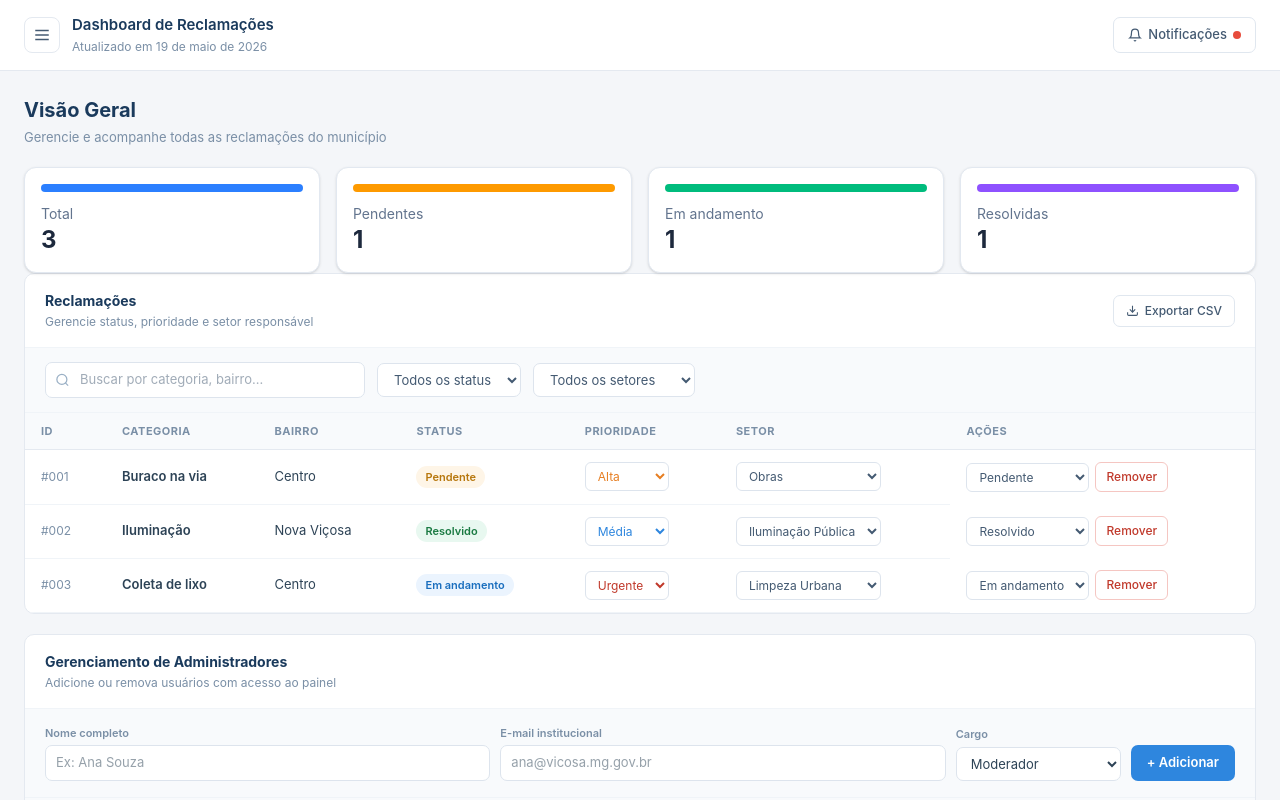
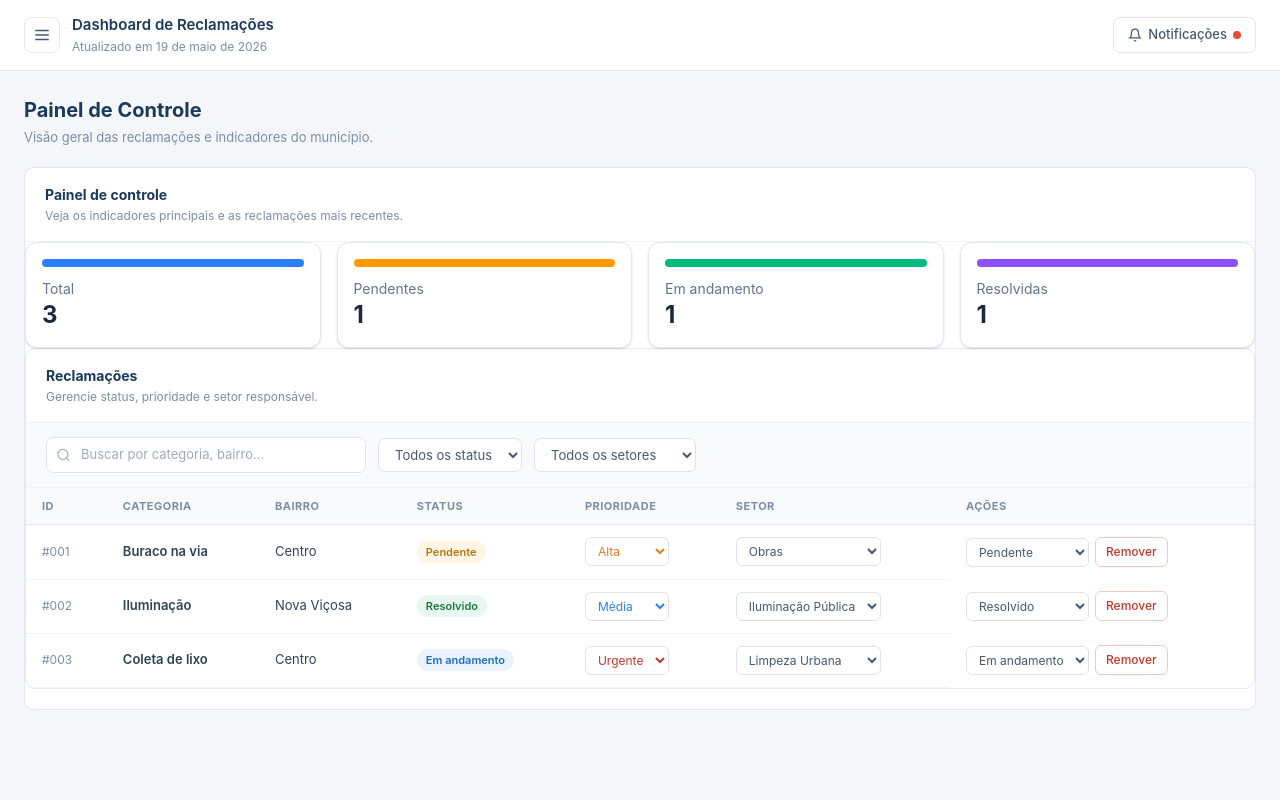
Before and after one commit to joaovitorgomes14/Porta-Voz, a React (Vite) app in the folder front-end/: page / in a window 1280 px wide. Shown: the top 800 px of the page. Built offline with nearby package versions, Linux system fonts and the light colour scheme.

Commit message:
feat: Adding functionality to the sidebar menu

```diff
--- a/front-end/src/pages/dashboard/dashboard.jsx
+++ b/front-end/src/pages/dashboard/dashboard.jsx
@@ -1,4 +1,5 @@
 import { useState } from "react";
+import { useLocation, useNavigate } from "react-router-dom";
 
 import Header from "../../components/Header/Header";
 import Sidebar from "../../components/Sidebar/Sidebar";
@@ -29,12 +30,241 @@ const SECTION_HEADER = {
   justifyContent: "space-between",
 };
 
+const SAMPLE_SECTORS = [
+  { nome: "Obras", descricao: "Fiscalização de vias e manutenção urbana", demandas: 14 },
+  { nome: "Limpeza Urbana", descricao: "Coleta de resíduos e varrição de vias", demandas: 9 },
+  { nome: "Iluminação Pública", descricao: "Reparo de postes e lâmpadas", demandas: 6 },
+];
+
+const SETTINGS_OPTIONS = [
+  { label: "Notificações por e-mail", value: true },
+  { label: "Relatórios semanais", value: false },
+  { label: "Modo escuro", value: false },
+];
+
 export default function Dashboard() {
   const [menuOpen, setMenuOpen]       = useState(false);
   const [complaints, setComplaints]   = useState(INITIAL_COMPLAINTS);
   const [search, setSearch]           = useState("");
   const [statusFilter, setStatusFilter] = useState("");
   const [setorFilter, setSetorFilter]   = useState("");
+  const location = useLocation();
+  const navigate = useNavigate();
+
+  const pathToPage = {
+    "/": "dashboard",
+    "/complaints": "complaints",
+    "/setores": "setores",
+    "/admins": "admins",
+    "/reports": "reports",
+    "/settings": "settings",
+  };
+
+  const pageToPath = {
+    dashboard: "/",
+    complaints: "/complaints",
+    setores: "/setores",
+    admins: "/admins",
+    reports: "/reports",
+    settings: "/settings",
+  };
+
+  const activePage = pathToPage[location.pathname] || "dashboard";
+  const handleNavigate = (page) => {
+    navigate(pageToPath[page] || "/");
+    setMenuOpen(false);
+  };
+
+  const PAGE_TITLES = {
+    dashboard: "Painel de Controle",
+    complaints: "Reclamações",
+    setores: "Setores",
+    admins: "Administradores",
+    reports: "Relatórios",
+    settings: "Configurações",
+  };
+
+  const PAGE_DESCRIPTIONS = {
+    dashboard: "Visão geral das reclamações e indicadores do município.",
+    complaints: "Lista de todas as demandas registradas para acompanhamento detalhado.",
+    setores: "Status e atividades dos setores de atendimento da cidade.",
+    admins: "Gerencie usuários com acesso ao painel administrativo.",
+    reports: "Relatórios e métricas que ajudam a priorizar intervenções.",
+    settings: "Opções do sistema e preferências de exibição.",
+  };
+
+  const renderPageContent = () => {
+    if (activePage === "complaints") {
+      return (
+        <div style={SECTION_CARD}>
+          <div style={SECTION_HEADER}>
+            <div>
+              <h2 style={{ fontSize: 14, fontWeight: 700, color: "#1A3A5C" }}>Reclamações recentes</h2>
+              <p style={{ fontSize: 12, color: "#7A8FA6", marginTop: 2 }}>
+                Acompanhe todas as pendências de cada bairro e setor.
+              </p>
+            </div>
+          </div>
+
+          <FilterBar
+            search={search}
+            setSearch={setSearch}
+            statusFilter={statusFilter}
+            setStatusFilter={setStatusFilter}
+            setorFilter={setorFilter}
+            setSetorFilter={setSetorFilter}
+          />
+
+          <ComplaintTable
+            complaints={filtered}
+            onStatusChange={handleStatusChange}
+            onPriorityChange={handlePriorityChange}
+            onSectorChange={handleSectorChange}
+            onDelete={handleDelete}
+          />
+        </div>
+      );
+    }
+
+    if (activePage === "setores") {
+      return (
+        <div style={{ display: "grid", gap: 20 }}>
+          {SAMPLE_SECTORS.map((setor) => (
+            <div key={setor.nome} style={SECTION_CARD}>
+              <div style={SECTION_HEADER}>
+                <h3 style={{ fontSize: 14, fontWeight: 700, color: "#1A3A5C" }}>{setor.nome}</h3>
+                <span style={{ color: "#7A8FA6", fontSize: 12 }}>{setor.demandas} demandas abertas</span>
+              </div>
+              <p style={{ padding: "0 20px 20px", fontSize: 13, color: "#5A6B7D" }}>{setor.descricao}</p>
+            </div>
+          ))}
+        </div>
+      );
+    }
+
+    if (activePage === "reports") {
+      return (
+        <div style={{ display: "grid", gap: 20 }}>
+          <div style={SECTION_CARD}>
+            <div style={SECTION_HEADER}>
+              <h3 style={{ fontSize: 14, fontWeight: 700, color: "#1A3A5C" }}>Resumo de métricas</h3>
+            </div>
+            <div style={{ display: "grid", gridTemplateColumns: "repeat(3, minmax(0, 1fr))", gap: 16, padding: 20 }}>
+              <div style={{ background: "#F9FBFD", borderRadius: 12, padding: 16 }}>
+                <strong style={{ display: "block", color: "#1A3A5C", marginBottom: 8 }}>Tempo médio de resolução</strong>
+                <span style={{ fontSize: 24, color: "#2E86DE" }}>3.2 dias</span>
+              </div>
+              <div style={{ background: "#F9FBFD", borderRadius: 12, padding: 16 }}>
+                <strong style={{ display: "block", color: "#1A3A5C", marginBottom: 8 }}>Satisfação</strong>
+                <span style={{ fontSize: 24, color: "#2E86DE" }}>89%</span>
+              </div>
+              <div style={{ background: "#F9FBFD", borderRadius: 12, padding: 16 }}>
+                <strong style={{ display: "block", color: "#1A3A5C", marginBottom: 8 }}>Ações concluídas</strong>
+                <span style={{ fontSize: 24, color: "#2E86DE" }}>128</span>
+              </div>
+            </div>
+          </div>
+
+          <div style={SECTION_CARD}>
+            <div style={SECTION_HEADER}>
+              <h3 style={{ fontSize: 14, fontWeight: 700, color: "#1A3A5C" }}>Relatório de atendimentos</h3>
+            </div>
+            <div style={{ padding: 20 }}>
+              <div style={{ height: 180, background: "#F4F6F9", borderRadius: 12, display: "flex", alignItems: "center", justifyContent: "center", color: "#7A8FA6" }}>
+                Gráfico de desempenho aqui
+              </div>
+            </div>
+          </div>
+        </div>
+      );
+    }
+
+    if (activePage === "admins") {
+      return (
+        <div style={SECTION_CARD}>
+          <div style={SECTION_HEADER}>
+            <div>
+              <h2 style={{ fontSize: 14, fontWeight: 700, color: "#1A3A5C" }}>Gerenciamento de administradores</h2>
+              <p style={{ fontSize: 12, color: "#7A8FA6", marginTop: 2 }}>
+                Adicione, edite ou remova contas que têm acesso ao painel.
+              </p>
+            </div>
+          </div>
+
+          <AdminManager />
+        </div>
+      );
+    }
+
+    if (activePage === "settings") {
+      return (
+        <div style={SECTION_CARD}>
+          <div style={SECTION_HEADER}>
+            <h3 style={{ fontSize: 14, fontWeight: 700, color: "#1A3A5C" }}>Preferências do sistema</h3>
+          </div>
+          <div style={{ padding: 20, display: "grid", gap: 16 }}>
+            {SETTINGS_OPTIONS.map((option) => (
+              <div key={option.label} style={{ display: "flex", justifyContent: "space-between", alignItems: "center", padding: "14px 16px", borderRadius: 12, background: "#F9FBFD" }}>
+                <div>
+                  <strong style={{ color: "#1A3A5C" }}>{option.label}</strong>
+                  <p style={{ margin: 0, color: "#727F92", fontSize: 12 }}>Exemplo de controle do recurso</p>
+                </div>
+                <span style={{ color: "#2E86DE", fontWeight: 700 }}>{option.value ? "Ativado" : "Desativado"}</span>
+              </div>
+            ))}
+          </div>
+        </div>
+      );
+    }
+
+    return (
+      <div style={SECTION_CARD}>
+        <div style={SECTION_HEADER}>
+          <div>
+            <h2 style={{ fontSize: 14, fontWeight: 700, color: "#1A3A5C" }}>Painel de controle</h2>
+            <p style={{ fontSize: 12, color: "#7A8FA6", marginTop: 2 }}>
+              Veja os indicadores principais e as reclamações mais recentes.
+            </p>
+          </div>
+        </div>
+
+        <DashboardCards
+          total={complaints.length}
+          pendentes={pendentes}
+          andamento={andamento}
+          resolvidas={resolvidas}
+        />
+
+        <div style={SECTION_CARD}>
+          <div style={SECTION_HEADER}>
+            <div>
+              <h2 style={{ fontSize: 14, fontWeight: 700, color: "#1A3A5C" }}>Reclamações</h2>
+              <p style={{ fontSize: 12, color: "#7A8FA6", marginTop: 2 }}>
+                Gerencie status, prioridade e setor responsável.
+              </p>
+            </div>
+          </div>
+
+          <FilterBar
+            search={search}
+            setSearch={setSearch}
+            statusFilter={statusFilter}
+            setStatusFilter={setStatusFilter}
+            setorFilter={setorFilter}
+            setSetorFilter={setSetorFilter}
+          />
+
+          <ComplaintTable
+            complaints={filtered}
+            onStatusChange={handleStatusChange}
+            onPriorityChange={handlePriorityChange}
+            onSectorChange={handleSectorChange}
+            onDelete={handleDelete}
+          />
+        </div>
+      </div>
+    );
+  };
 
   // Handlers
   const handleStatusChange = (id, novoStatus) =>
@@ -78,7 +308,11 @@ export default function Dashboard() {
         />
       )}
 
-      <Sidebar open={menuOpen} />
+      <Sidebar
+        open={menuOpen}
+        activePage={activePage}
+        onNavigate={handleNavigate}
+      />
 
       <div
         style={{
@@ -93,79 +327,13 @@ export default function Dashboard() {
         <main style={{ padding: 24, flex: 1 }}>
           {/* Page heading */}
           <div style={{ marginBottom: 20 }}>
-            <h1 style={{ fontSize: 20, fontWeight: 700, color: "#1A3A5C" }}>Visão Geral</h1>
+            <h1 style={{ fontSize: 20, fontWeight: 700, color: "#1A3A5C" }}>{PAGE_TITLES[activePage] || "Painel de Controle"}</h1>
             <p style={{ fontSize: 13, color: "#7A8FA6", marginTop: 3 }}>
-              Gerencie e acompanhe todas as reclamações do município
+              {PAGE_DESCRIPTIONS[activePage] || "Gerencie e acompanhe todas as reclamações do município."}
             </p>
           </div>
 
-          {/* Stats */}
-          <DashboardCards
-            total={complaints.length}
-            pendentes={pendentes}
-            andamento={andamento}
-            resolvidas={resolvidas}
-          />
-
-          {/* Complaints section */}
-          <div style={SECTION_CARD}>
-            <div style={SECTION_HEADER}>
-              <div>
-                <h2 style={{ fontSize: 14, fontWeight: 700, color: "#1A3A5C" }}>Reclamações</h2>
-                <p style={{ fontSize: 12, color: "#7A8FA6", marginTop: 2 }}>
-                  Gerencie status, prioridade e setor responsável
-                </p>
-              </div>
-              <button
-                style={{
-                  display: "flex", alignItems: "center", gap: 6,
-                  padding: "6px 12px", borderRadius: 7,
-                  border: "1px solid #E0E7EF", background: "white",
-                  color: "#445A72", fontSize: 12, fontWeight: 500, cursor: "pointer",
-                }}
-              >
-                <svg width="13" height="13" viewBox="0 0 24 24" fill="none" stroke="currentColor" strokeWidth="2">
-                  <path d="M21 15v4a2 2 0 01-2 2H5a2 2 0 01-2-2v-4" />
-                  <polyline points="7 10 12 15 17 10" />
-                  <line x1="12" y1="15" x2="12" y2="3" />
-                </svg>
-                Exportar CSV
-              </button>
-            </div>
-
-            <FilterBar
-              search={search}
-              setSearch={setSearch}
-              statusFilter={statusFilter}
-              setStatusFilter={setStatusFilter}
-              setorFilter={setorFilter}
-              setSetorFilter={setSetorFilter}
-            />
-
-            <ComplaintTable
-              complaints={filtered}
-              onStatusChange={handleStatusChange}
-              onPriorityChange={handlePriorityChange}
-              onSectorChange={handleSectorChange}
-              onDelete={handleDelete}
-            />
-          </div>
-
-          {/* Admin section */}
-          <div style={SECTION_CARD}>
-            <div style={SECTION_HEADER}>
-              <div>
-                <h2 style={{ fontSize: 14, fontWeight: 700, color: "#1A3A5C" }}>
-                  Gerenciamento de Administradores
-                </h2>
-                <p style={{ fontSize: 12, color: "#7A8FA6", marginTop: 2 }}>
-                  Adicione ou remova usuários com acesso ao painel
-                </p>
-              </div>
-            </div>
-
-            <AdminManager />
-          </div>
+          {renderPageContent()}
         </main>
       </div>
     </div>
```
Also changed, not shown: front-end/src/components/Sidebar/Sidebar.jsx (+25 -10 lines), front-end/src/routes/AppRoutes.jsx (+5 -2 lines).
